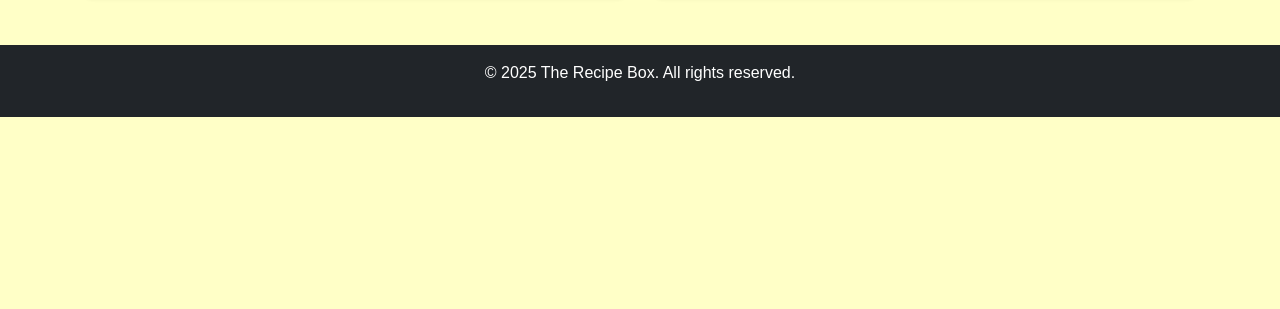
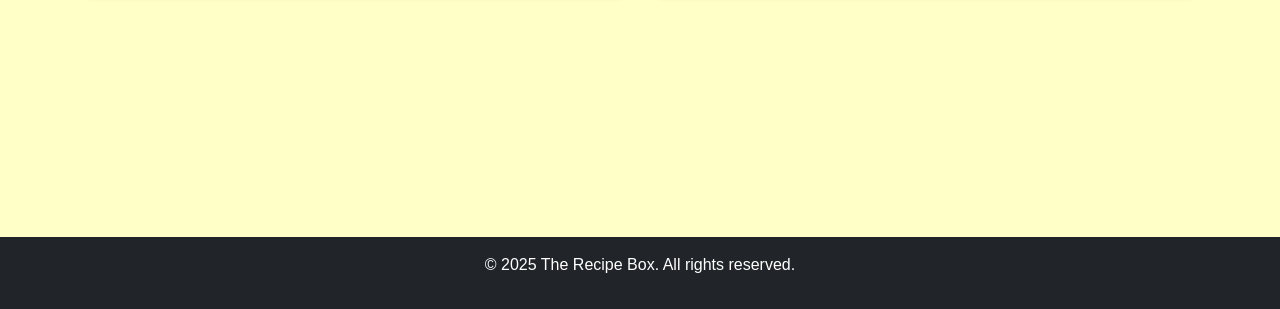
Before and after one commit to kleahila/the-recipe-box, a plain HTML site: page landing.html in a window 1280 px wide. Shown: the part 491-800 px from the top of the page. Drawn offline with nearby package versions, Linux system fonts and the light colour scheme.

Commit message:
fixed footer at the bootom of landing page

```diff
--- a/style.css
+++ b/style.css
@@ -222,6 +222,23 @@ footer {
     margin-bottom: 25px;
 }
 
+/* Make the whole page fill the screen */
+html, body {
+    height: 100%;
+    margin: 0;
+}
+
+/* Flex container for page layout */
+body {
+    display: flex;
+    flex-direction: column;
+}
+
+/* Main content expands so footer goes to bottom */
+main {
+    flex: 1;
+}
+
 
 @keyframes fadeIn {
   from { opacity: 0; }
```
Also changed, not shown: landing.html (+0 -2 lines), assets/icons/favorite_24dp_BB271A_FILL0_wght400_GRAD0_opsz24.png (deleted).
